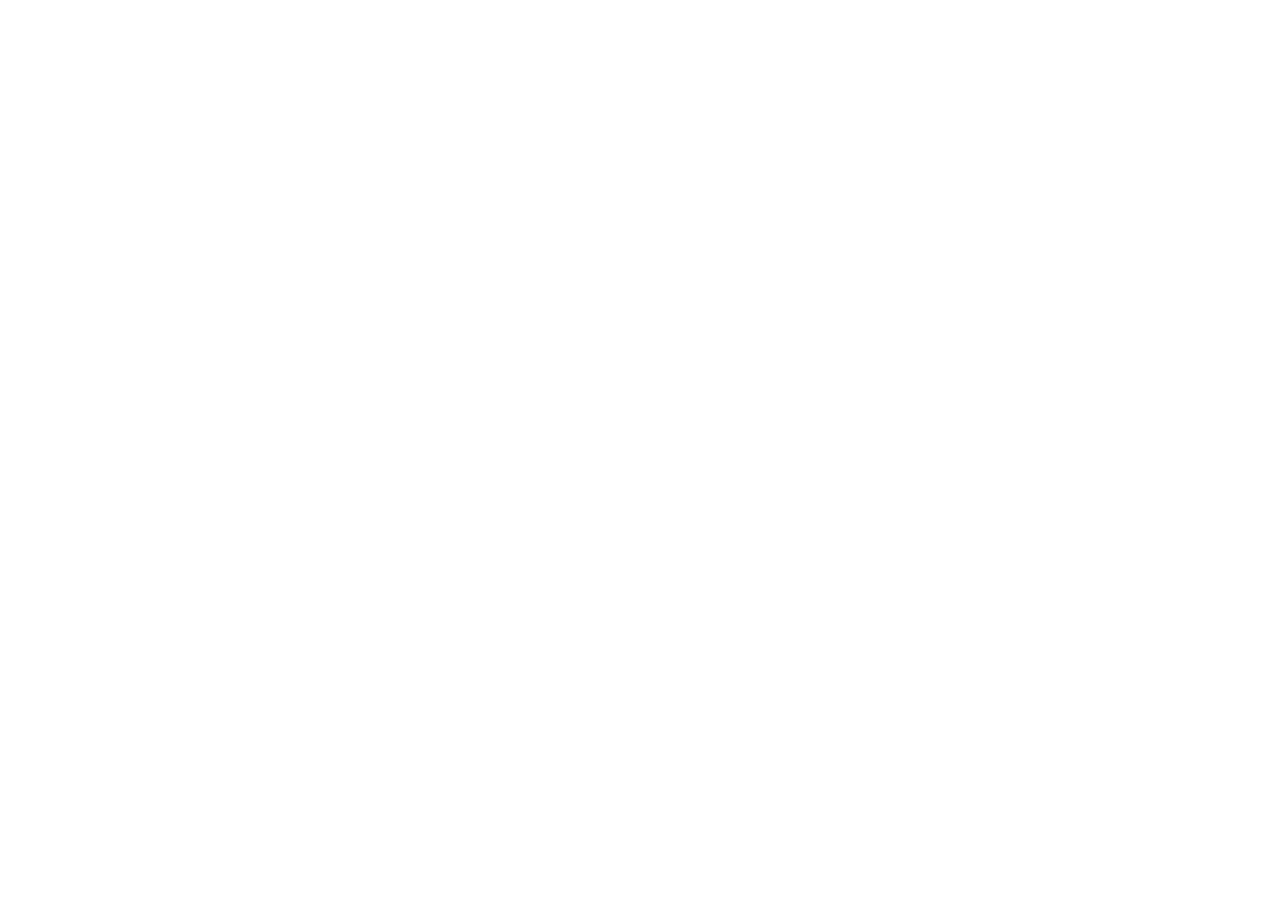
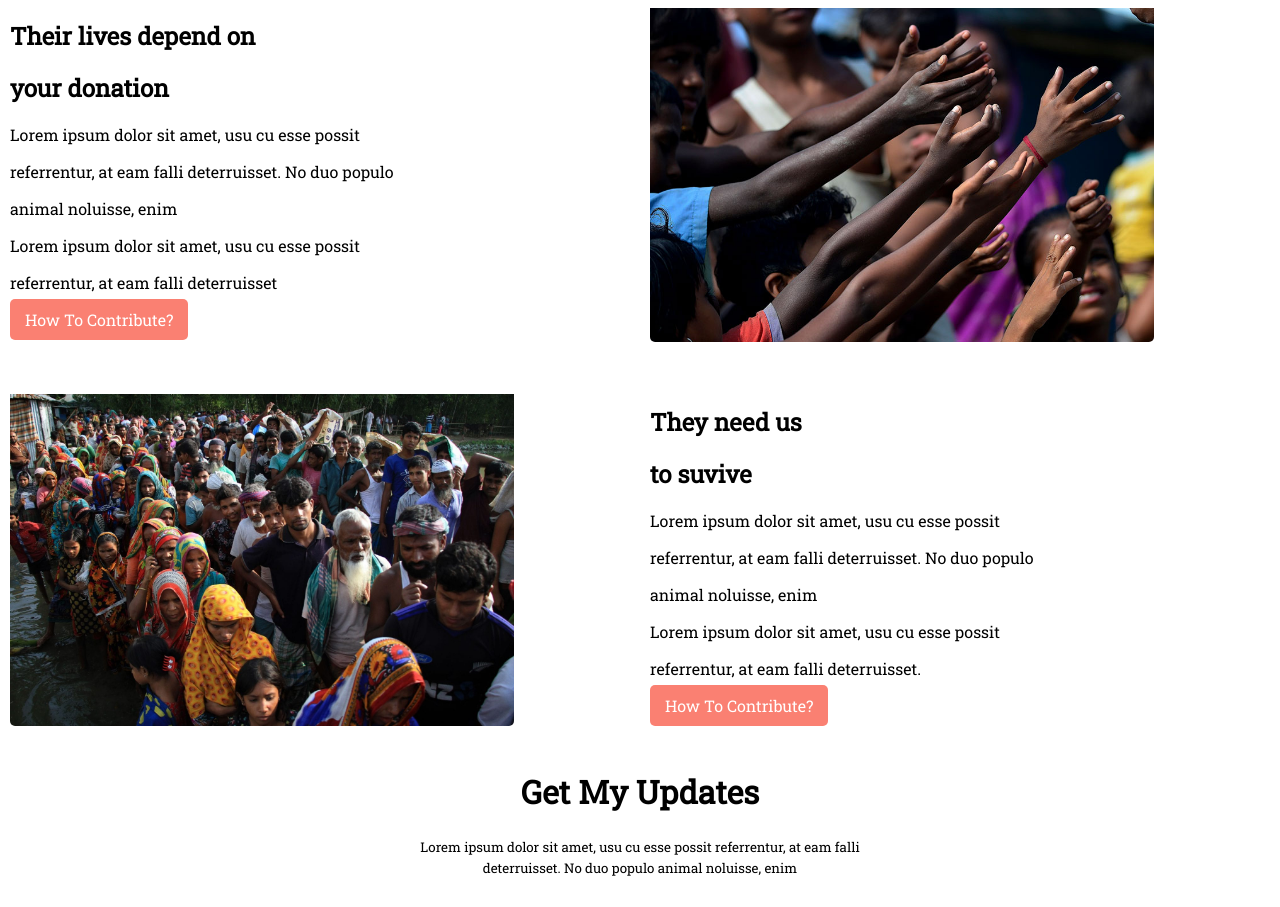
Before and after one commit to Junaed07/Donate-Today, a plain HTML site: page index.html in a window 1280 px wide. Before the commit the page ends 800 px from the top, so only its background shows below. Drawn offline with Linux system fonts and the light colour scheme.

Commit message:
one third completed

```diff
--- a/index.html
+++ b/index.html
@@ -14,7 +14,43 @@
 </head>
 
 <body>
+    <section class="first-section">
+        <div class="one">
+            <h1>Their lives depend on </h1>
+            <h1>your donation </h1>
+            <p>Lorem ipsum dolor sit amet, usu cu esse possit </p>
+            <p>referrentur, at eam falli deterruisset. No duo populo </p>
+            <p>animal noluisse, enim</small>
+            <p>Lorem ipsum dolor sit amet, usu cu esse possit </p>
+            <p>referrentur, at eam falli deterruisset</p>
+            <a class="link-button" target="_blank" href="https://web.facebook.com/?_rdc=1&_rdr">How To Contribute?</a>
+        </div>
+        <div class="one">
+            <img src="images/donation13.jpg" alt="">
+        </div>
 
+    </section>
+    <section class="first-section">
+        <div class="one"> <img src="images/donation7.jpg" alt=""></div>
+        <div class="one">
+            <h1>They need us </h1>
+            <h1>to suvive</h1>
+            <p>Lorem ipsum dolor sit amet, usu cu esse possit </p>
+            <p>referrentur, at eam falli deterruisset. No duo populo </p>
+            <p>animal noluisse, enim</p>
+            <p>Lorem ipsum dolor sit amet, usu cu esse possit </p>
+            <p>referrentur, at eam falli deterruisset.</p>
+            <a class="link-button" target="_blank" href="https://web.facebook.com/?_rdc=1&_rdr"> How To Contribute?</a>
+
+        </div>
+    </section>
+    <div class="two">
+        <h1>Get My Updates</h1>
+        <small>Lorem ipsum dolor sit amet, usu cu esse possit referrentur, at eam falli
+        </small> <br>
+        <small>deterruisset. No duo populo animal noluisse, enim
+        </small>
+    </div>
 </body>
 
 </html>
--- a/style.css
+++ b/style.css
@@ -4,3 +4,33 @@ body {
     margin: 0;
     padding: 0;
 }
+
+.first-section {
+    display: flex;
+    margin-bottom: 40px;
+}
+
+.one {
+    width: 50%;
+    padding-left: 10px;
+}
+
+.one img {
+    width: 80%;
+    padding-top: 8px;
+    border-radius: 5px;
+}
+
+.link-button {
+    text-decoration: none;
+    background-color: salmon;
+    padding: 10px 15px;
+    border-radius: 5px;
+    color: white;
+    font-weight: 200;
+}
+
+.two {
+    text-align: center;
+    margin-bottom: 30px;
+}
```
Also changed, not shown: images/donation10.jpg (added), images/donation6.jpg (added), images/donation7.jpg (added).
